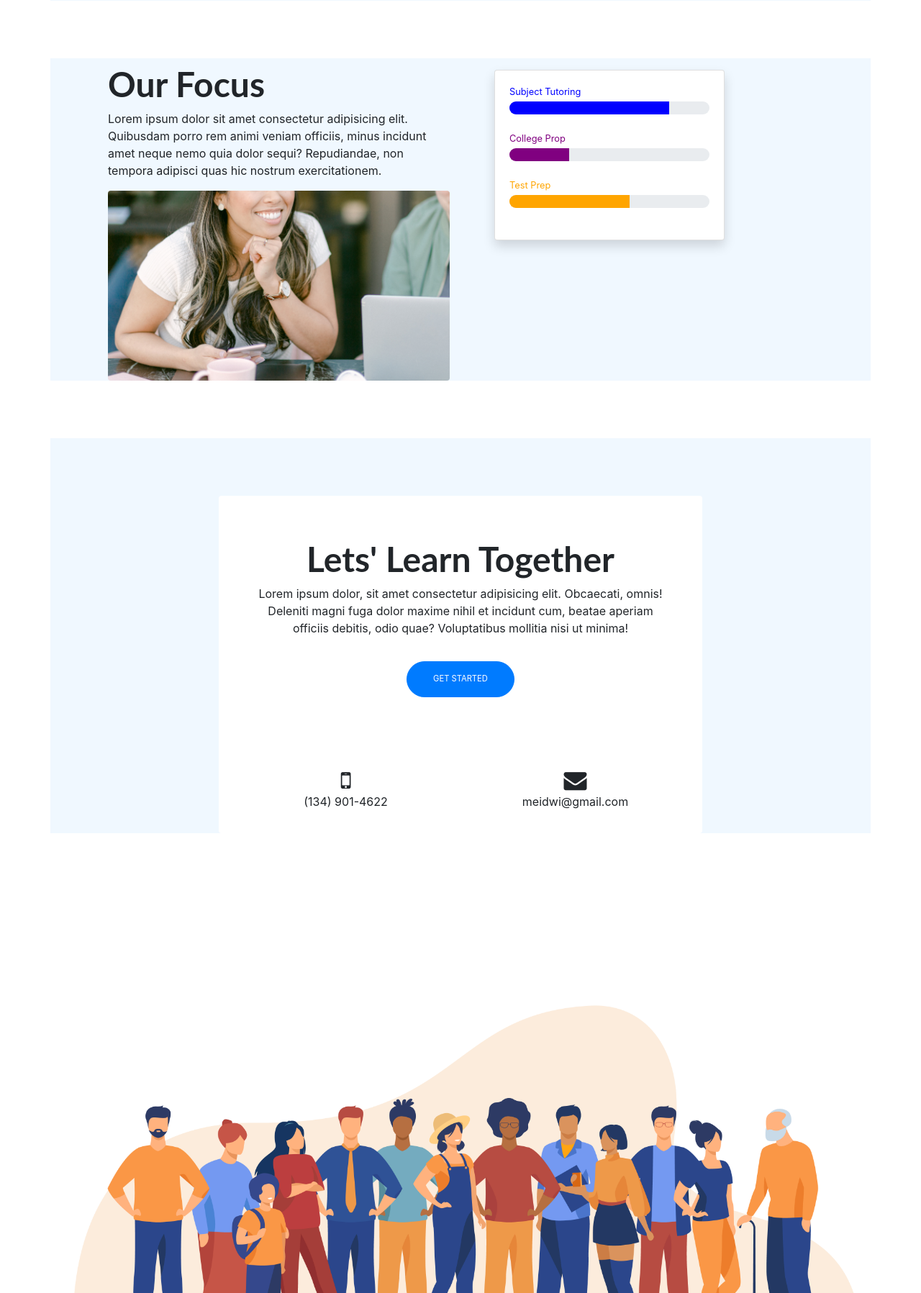
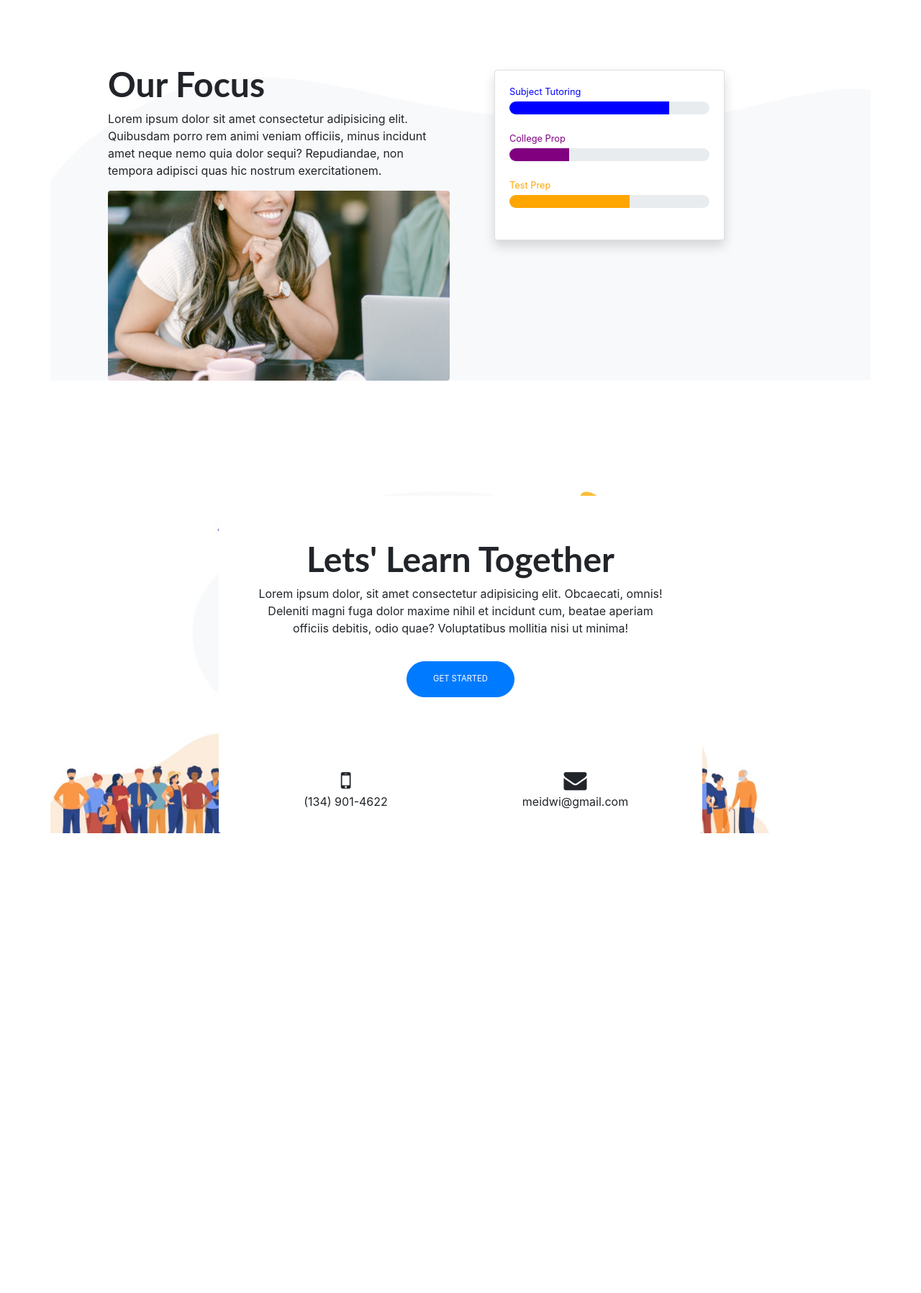
Before and after one commit to meidwi482/Mei_TaskMejaKita, a PHP site: page / in a window 1280 px wide. Shown: the part 1203-3000 px from the top of the page at 72% size. After the commit the page ends 2361 px from the top, so only its background shows below. Run offline with PHP 8.4, Linux system fonts and the light colour scheme.

Commit message:
Add files via upload

```diff
--- a/index.html
+++ b/index.html
@@ -172,8 +172,5 @@
             </div>
         </div>
     </div>
-<div>
-    <img src="img/bawah.jpg" alt="focus-illustration" class="img-fluid rounded" />
-</div>
 </body>
 </html>
--- a/style.css
+++ b/style.css
@@ -3,7 +3,12 @@
     margin-bottom: 5em;
     padding-left: 5em;
     padding-right: 5em;
-    background-color: #F0F8FF;
+}
+
+.header
+{
+    background-image: url("img/atas.jpeg");
+    background-repeat : no-repeat;
 }
 
 .header .header-judul
@@ -67,6 +72,12 @@
     margin-bottom: 0.5em;
 }
 
+.focus
+{
+    background-image: url("img/focus.png");
+    background-repeat : no-repeat;
+}
+
 .focus .focus-judul
 {
     font-size: 3em;
@@ -117,6 +128,13 @@
     color: orange;
 }
 
+.footer
+{
+    background-image: url("img/bawah1.jpeg");
+    background-repeat : no-repeat;
+    background-size: 1000px;
+}
+
 .footer .card
 {
     margin-top: 5em;
```
